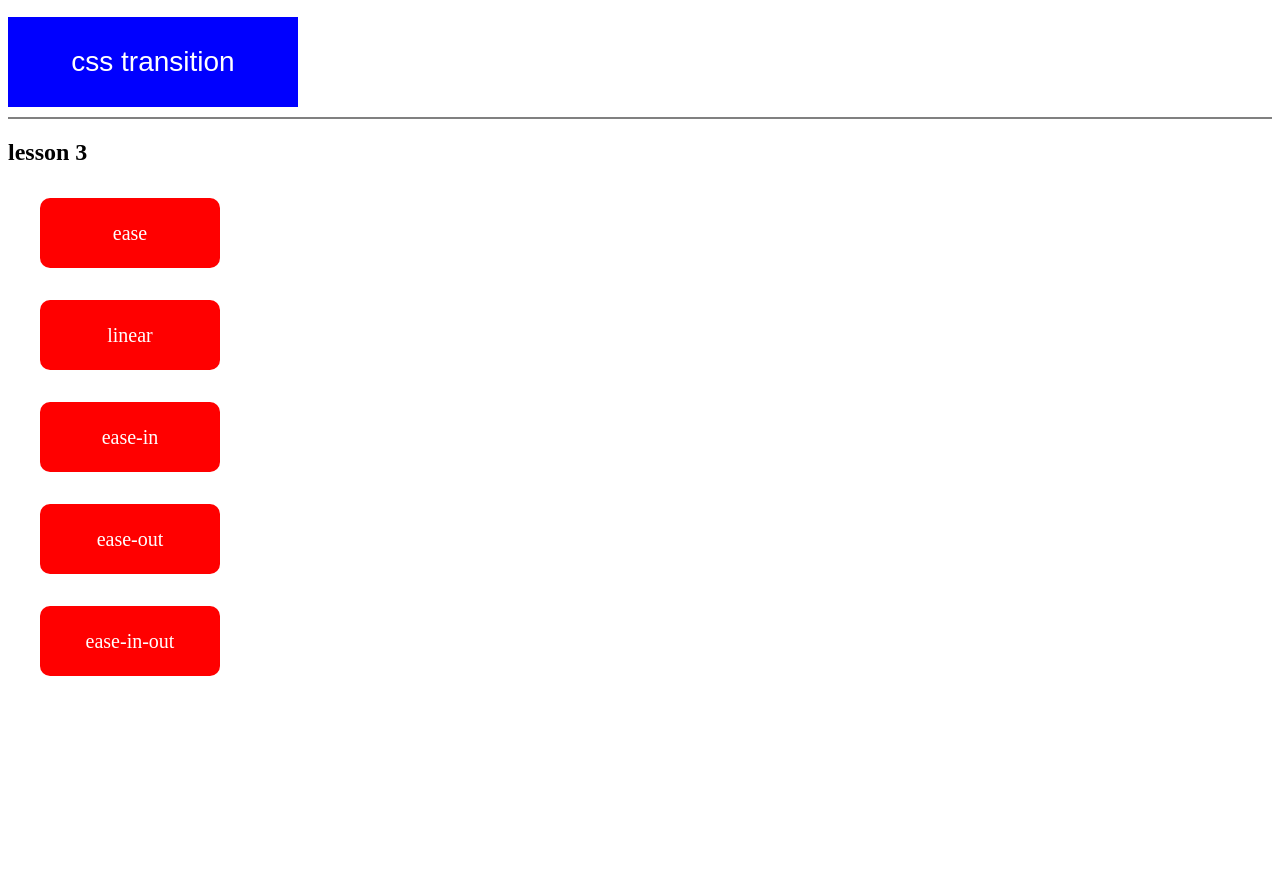
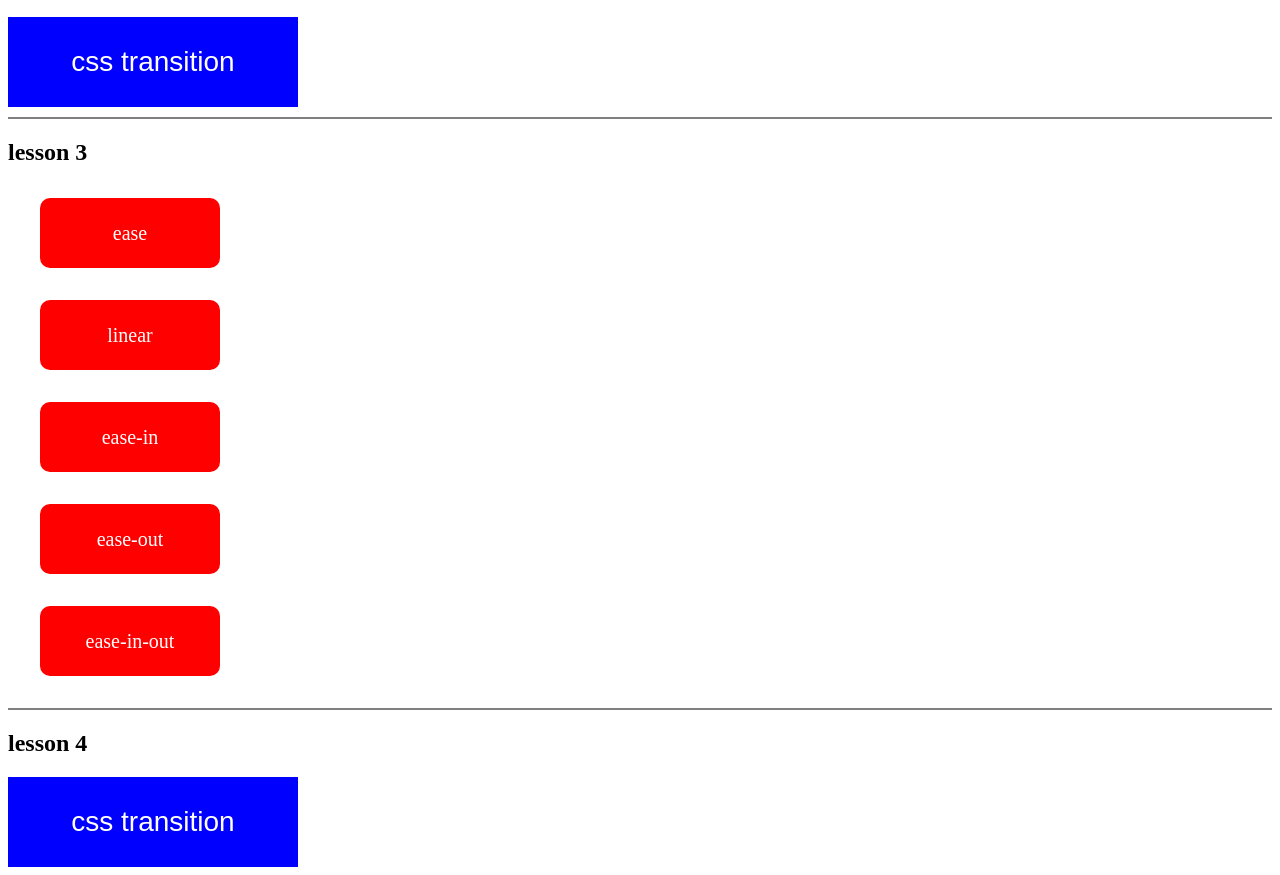
Before and after one commit to 38Koo/animation_with_css_and_js, a plain HTML site: page section_01/index.html in a window 1280 px wide. Shown: the part 110-985 px from the top of the page. Before the commit the page ends 818 px from the top, so only its background shows below. Drawn offline with Linux system fonts and the light colour scheme.

Commit message:
lesson4&5

```diff
--- a/section_01/index.css
+++ b/section_01/index.css
@@ -1,4 +1,4 @@
-button {
+button.lesson2 {
   height: 90px;
   width: 290px;
   font-size: 28px;
@@ -7,7 +7,7 @@ button {
   background-color: blue;
 }
 
-button:hover {
+button.lesson2:hover {
   background-color: gray;
 }
 
@@ -27,7 +27,6 @@ button:hover {
   text-align: center;
   border-radius: 0.5em;
   font-size: 20px;
-  transition-timing-function: translate();
   transition-duration: 3s;
   display: block;
 }
@@ -52,3 +51,26 @@ button:hover {
 #ease-in-out {
   transition-timing-function: ease-in-out;
 }
+
+button.lesson4 {
+  height: 90px;
+  width: 290px;
+  font-size: 28px;
+  color: white;
+  border: none;
+  background-color: blue;
+
+  transition-property: background-color color border-radius;
+  transition-duration: 1s;
+
+  /* 下記が上2つのショートハンド */
+  /* transition: all 3s ease-in 2s; */
+  transition: background-color 3s ease-in-out 1s, color 2s ease 4s,
+    border-radius 4s ease-out 6s;
+}
+
+button.lesson4:hover {
+  background-color: green;
+  color: black;
+  border-radius: 50%;
+}
--- a/section_01/index.html
+++ b/section_01/index.html
@@ -9,7 +9,7 @@
   <body>
     <h1>section_01</h1>
     <h2>lesson 2</h2>
-    <button>css transition</button>
+    <button class="lesson2">css transition</button>
     <div class="separate"></div>
     <h2>lesson 3</h2>
     <div id="ease" class="move">ease</div>
@@ -17,5 +17,8 @@
     <div id="ease-in" class="move">ease-in</div>
     <div id="ease-out" class="move">ease-out</div>
     <div id="ease-in-out" class="move">ease-in-out</div>
+    <div class="separate"></div>
+    <h2>lesson 4</h2>
+    <button class="lesson4">css transition</button>
   </body>
 </html>
```
